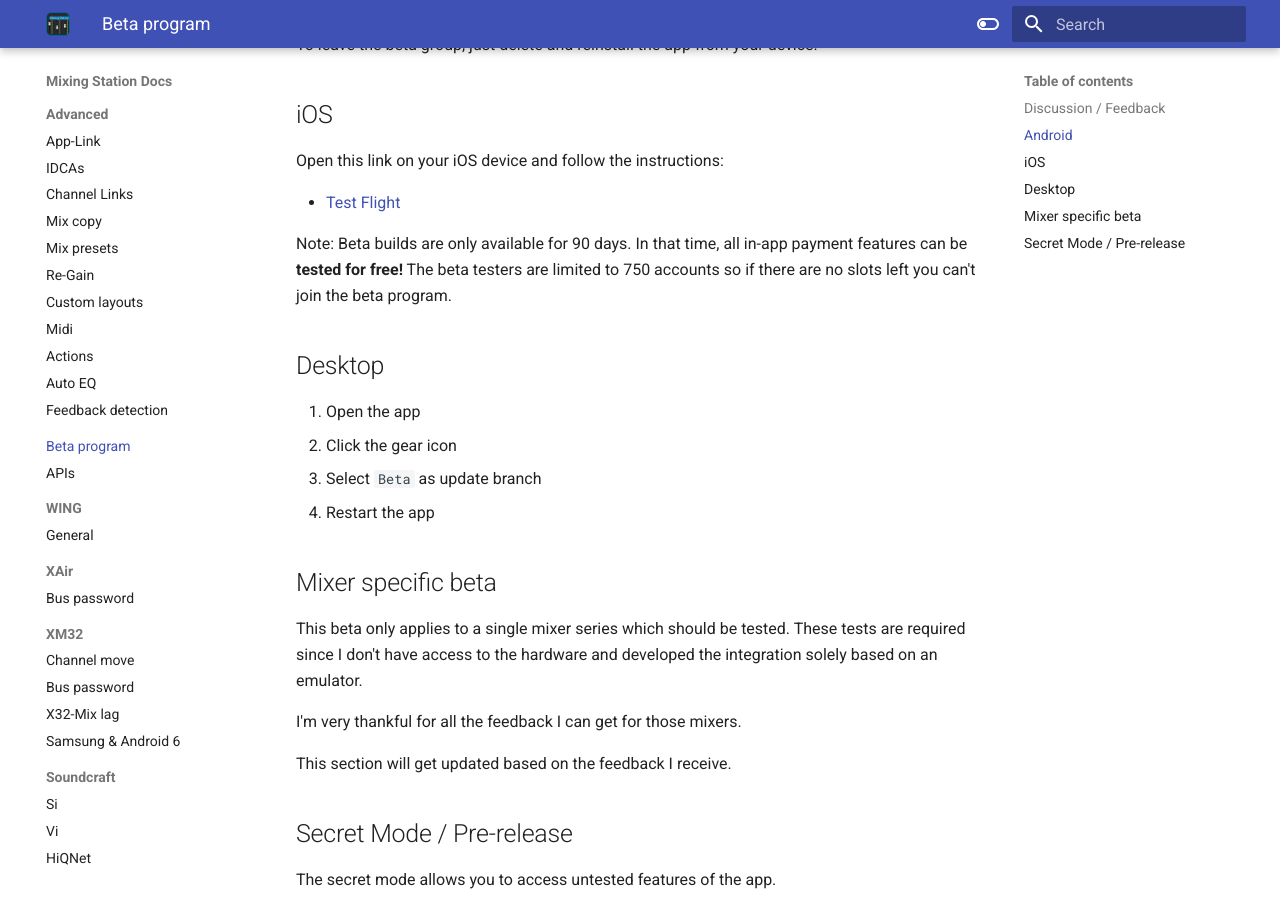
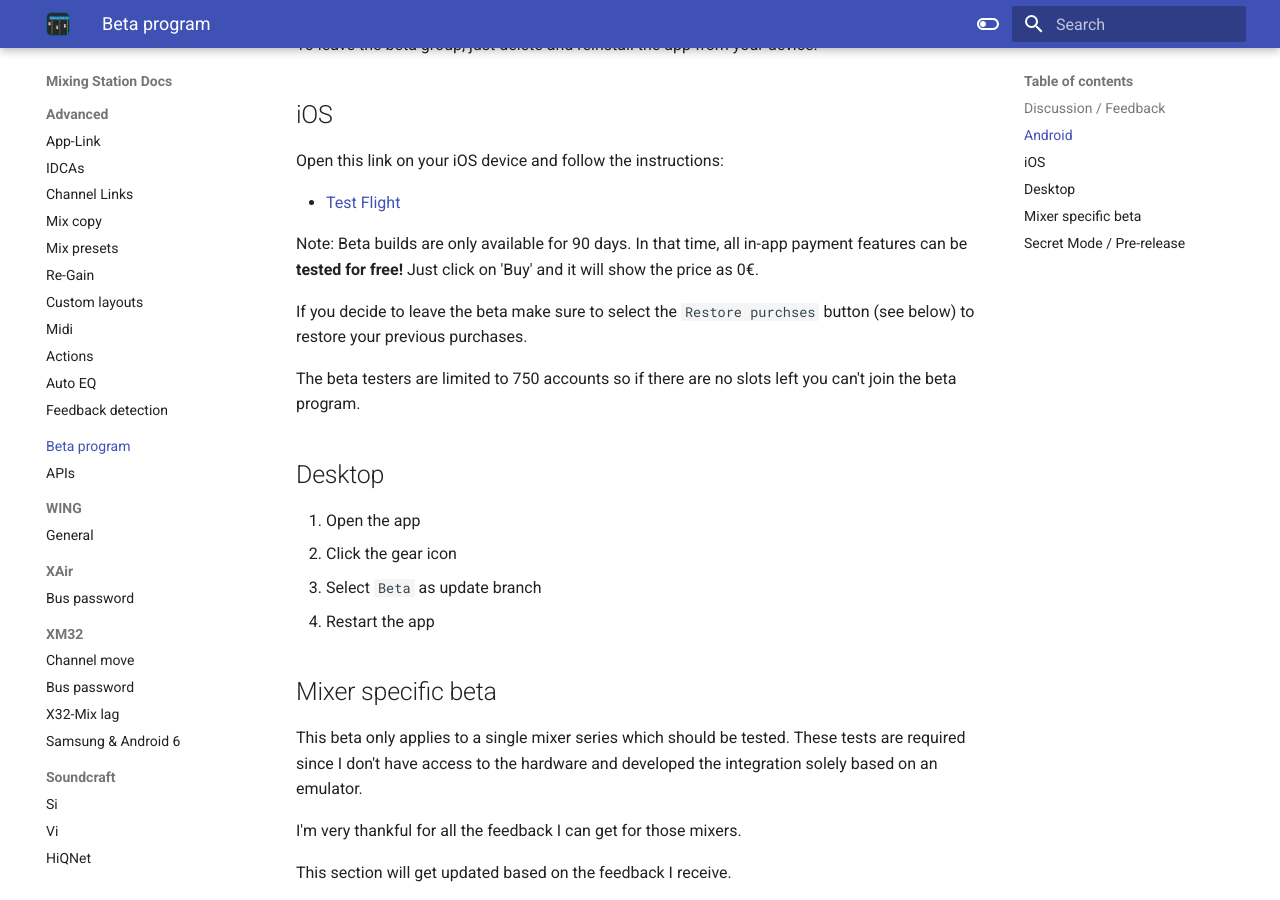
Before and after one commit to davidgiga1993/mixing-station-docs, an MkDocs documentation site: the page built from docs/beta.md, in a window 1280 px wide and 900 px high, scrolled down 578 px. Built offline with MkDocs 1.6.1 and Material for MkDocs 9.7.7, drawn with Linux system fonts in a browser that asks for light colours.

Commit message:
docs: claify ios testflight

```diff
--- a/docs/beta.md
+++ b/docs/beta.md
@@ -24,7 +24,13 @@
 
 - [Test Flight](https://testflight.apple.com/join/lsd9mugy)
 
-Note: Beta builds are only available for 90 days. In that time, all in-app payment features can be **tested for free!**
+Note: Beta builds are only available for 90 days.
+In that time, all in-app payment features can be **tested for free!** Just click on 'Buy' and it will show the price
+as 0€.
+
+If you decide to leave the beta make sure to select the `Restore purchses` button (see below) to restore your previous
+purchases.
+
 The beta testers are limited to 750 accounts so if there are no slots left you can't join the beta program.
 
 ## Desktop
```
